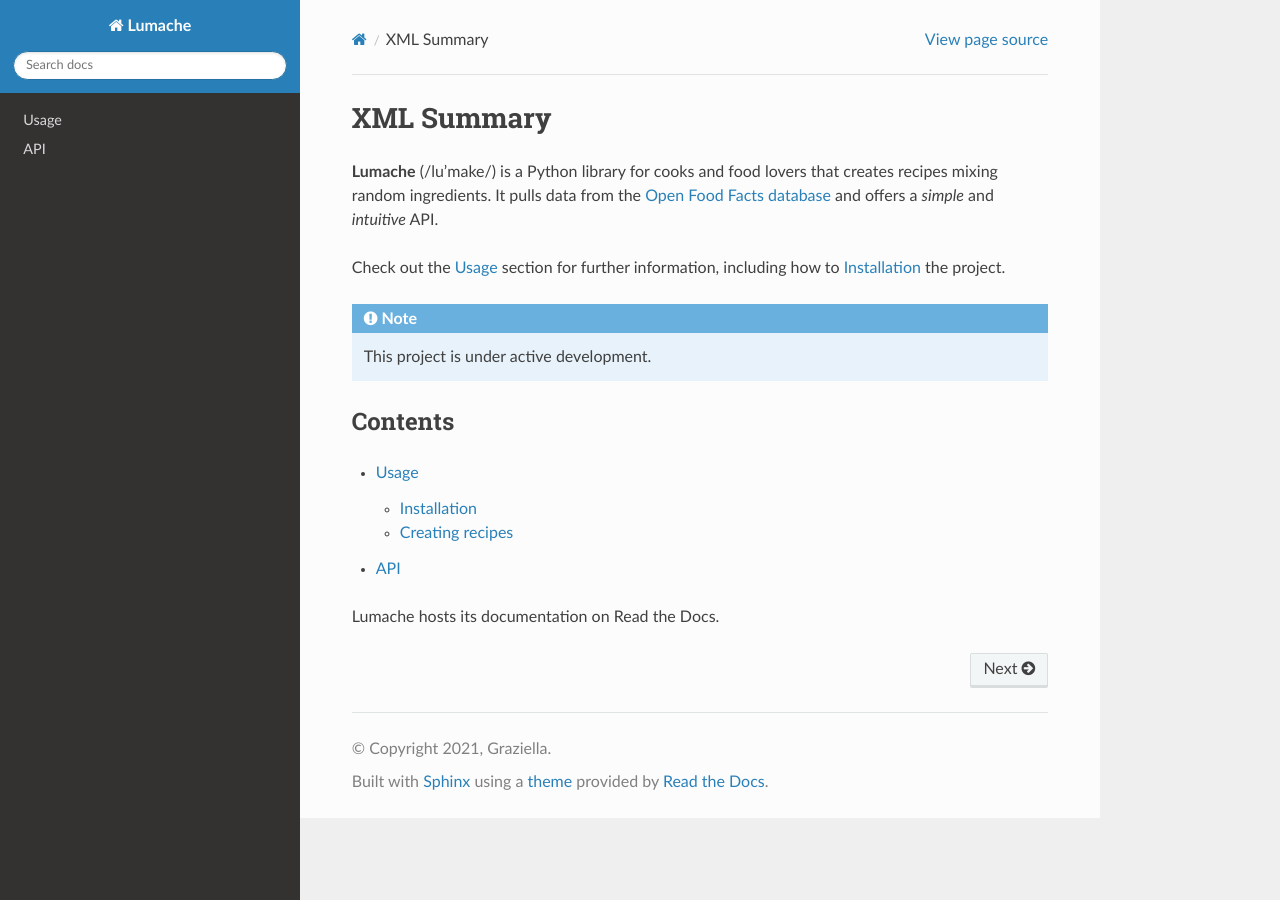
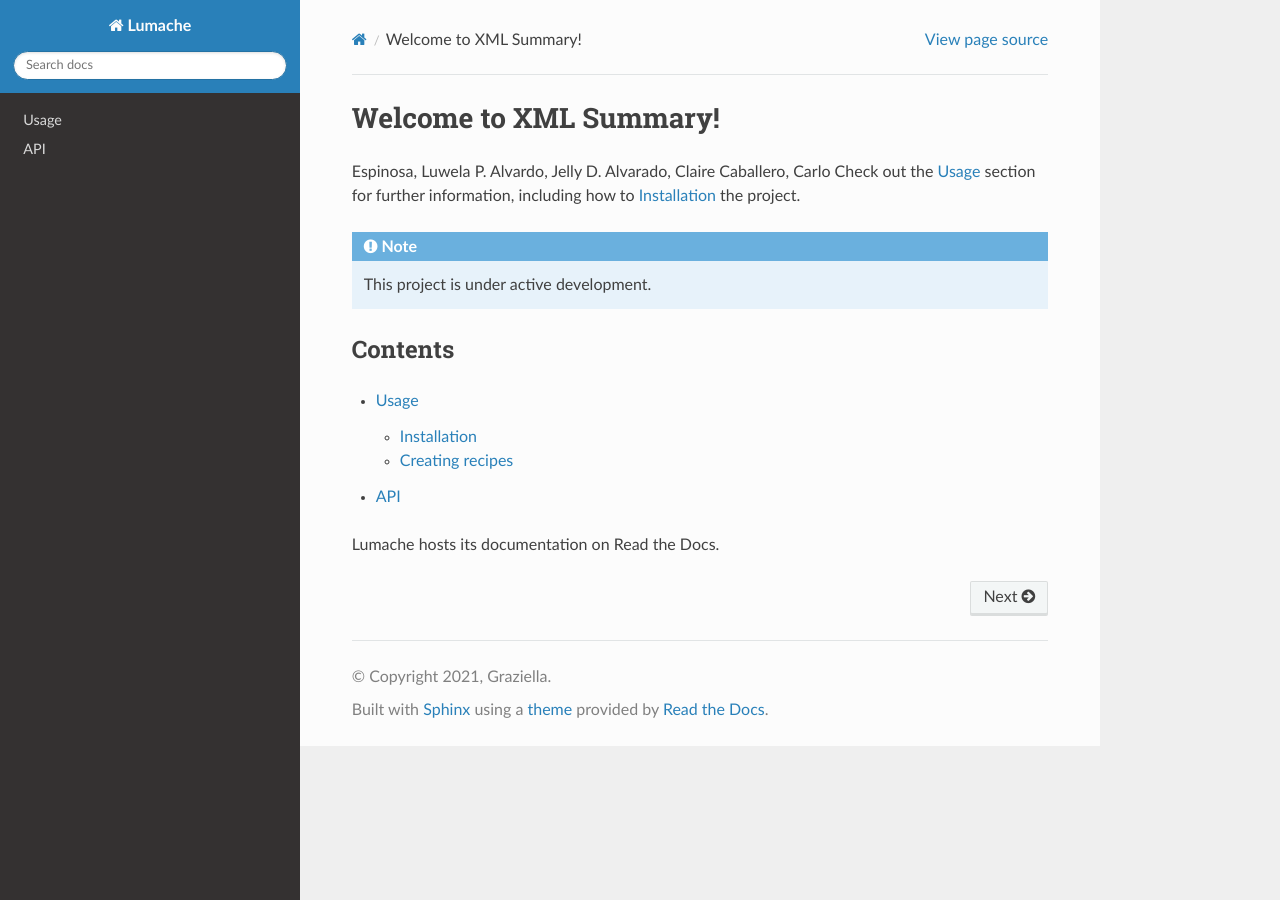
Before and after one commit to luwela123/XML-Summary, a Sphinx documentation site: the page built from docs/source/index.rst, in a window 1280 px wide. Built offline with Sphinx 7.4.7 and the Read the Docs theme 3.1.0, drawn with Linux system fonts in a browser that asks for light colours.

Commit message:
Update index.rst

```diff
--- a/docs/source/index.rst
+++ b/docs/source/index.rst
@@ -1,11 +1,10 @@
-XML Summary
+Welcome to XML Summary!
 ===================================
 
-**Lumache** (/lu'make/) is a Python library for cooks and food lovers
-that creates recipes mixing random ingredients.
-It pulls data from the `Open Food Facts database <https://world.openfoodfacts.org/>`_
-and offers a *simple* and *intuitive* API.
-
+Espinosa, Luwela P.
+Alvardo, Jelly D.
+Alvarado, Claire
+Caballero, Carlo
 Check out the :doc:`usage` section for further information, including
 how to :ref:`installation` the project.
 
@@ -19,5 +18,6 @@ Contents
 .. toctree::
 
    usage
+
    api
 Lumache hosts its documentation on Read the Docs.
```
